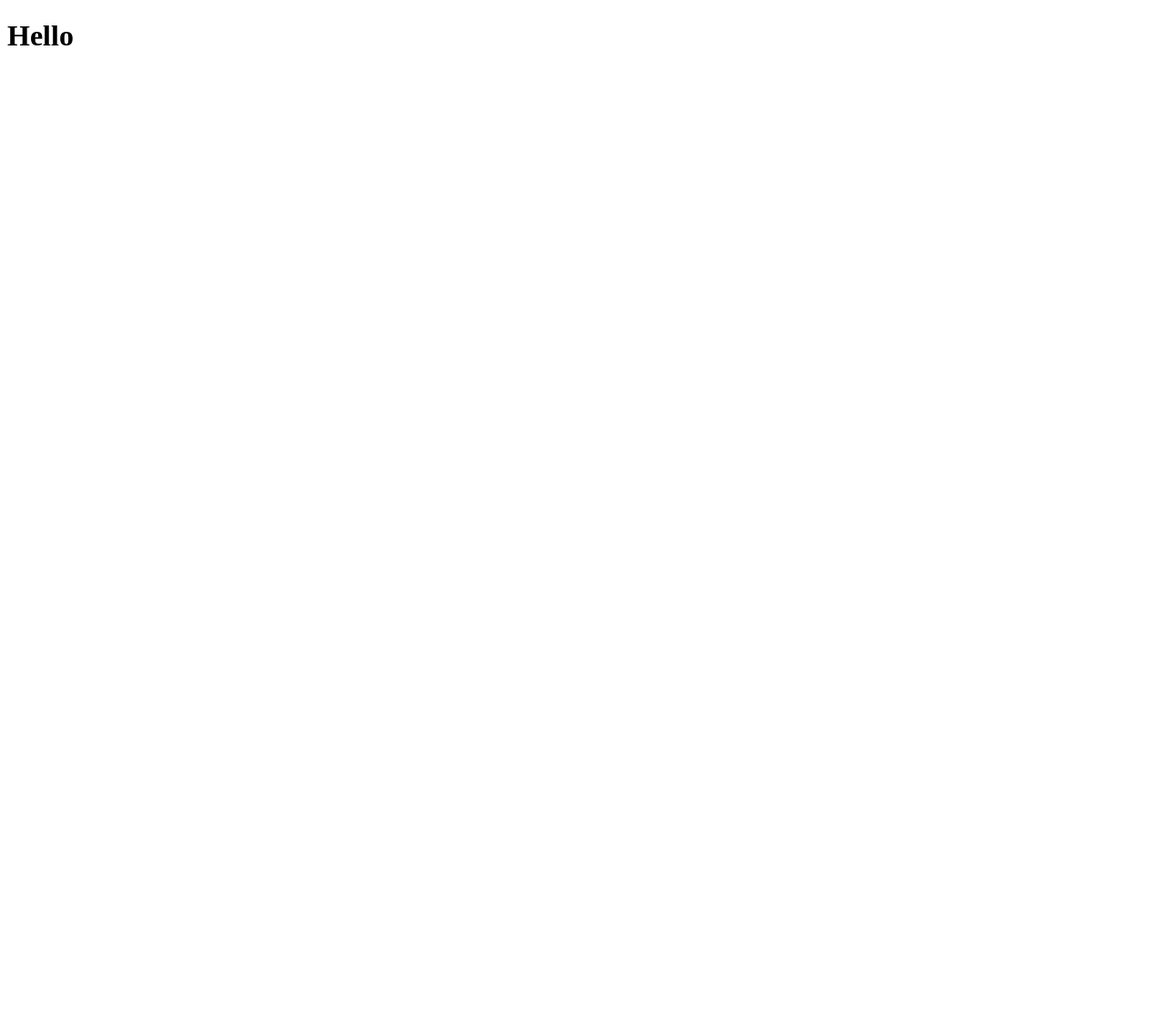
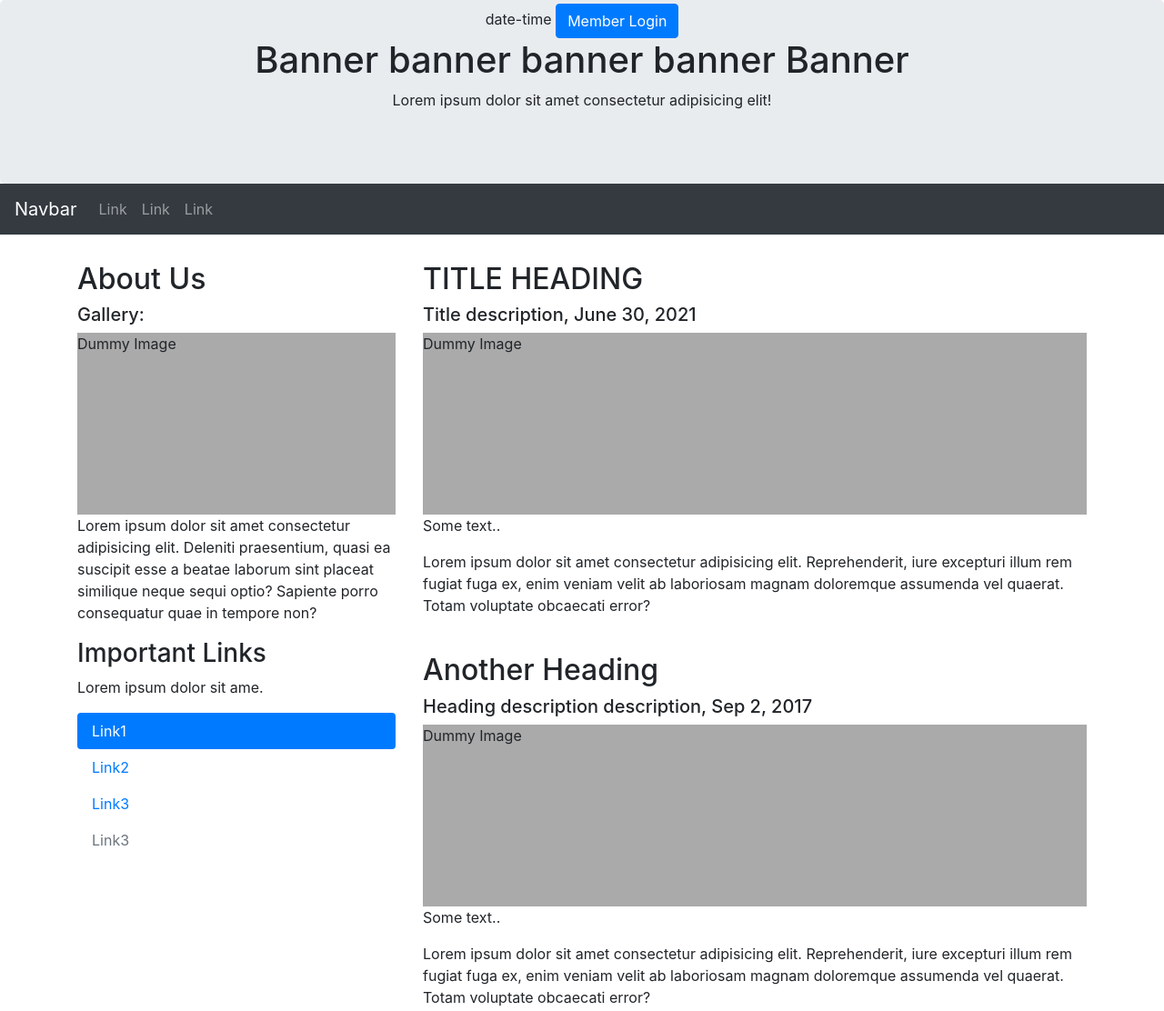
Before and after one commit to ShreyanshPrasad/Ravi, a plain HTML site: page index.html in a window 1280 px wide. Shown: the top 1112 px of the page at 91% size. Before the commit the page ends 800 px from the top, so only its background shows below. Drawn offline with nearby package versions, Linux system fonts and the light colour scheme.

Commit message:
30/06/2021

```diff
--- a/index.html
+++ b/index.html
@@ -1,12 +1,97 @@
 <!DOCTYPE html>
 <html lang="en">
 <head>
-    <meta charset="UTF-8">
-    <meta http-equiv="X-UA-Compatible" content="IE=edge">
-    <meta name="viewport" content="width=device-width, initial-scale=1.0">
-    <title>Document</title>
+  <title>RTI Info.</title>
+  <meta charset="utf-8">
+  <meta name="viewport" content="width=device-width, initial-scale=1">
+  <meta name="description" content="Dummy description">
+  <link rel="stylesheet" href="https://maxcdn.bootstrapcdn.com/bootstrap/4.5.2/css/bootstrap.min.css">
+
+  <style>
+  .fakeimg {
+    height: 200px;
+    background: #aaa;
+  }
+  </style>
 </head>
 <body>
-    <H1>Hello</H1>
+
+<div class="jumbotron text-center pt-1" style="margin-bottom:0">
+    <div class="top-section">
+        <span id="currentDateTime" class="d-inline-block">date-time</span>
+        <button class="btn btn-primary">Member Login</button>
+    </div>
+  <h1>Banner banner banner banner Banner</h1>
+  <p>Lorem ipsum dolor sit amet consectetur adipisicing elit!</p>
+</div>
+
+<nav class="navbar navbar-expand-sm bg-dark navbar-dark sticky-top">
+  <a class="navbar-brand" href="#">Navbar</a>
+  <button class="navbar-toggler" type="button" data-toggle="collapse" data-target="#collapsibleNavbar">
+    <span class="navbar-toggler-icon"></span>
+  </button>
+  <div class="collapse navbar-collapse" id="collapsibleNavbar">
+    <ul class="navbar-nav">
+      <li class="nav-item">
+        <a class="nav-link" href="#">Link</a>
+      </li>
+      <li class="nav-item">
+        <a class="nav-link" href="#">Link</a>
+      </li>
+      <li class="nav-item">
+        <a class="nav-link" href="#">Link</a>
+      </li>
+    </ul>
+  </div>
+</nav>
+
+<div class="container" style="margin-top:30px">
+  <div class="row">
+    <div class="col-sm-4">
+      <h2>About Us</h2>
+      <h5>Gallery:</h5>
+      <div class="fakeimg">Dummy Image</div>
+      <p>Lorem ipsum dolor sit amet consectetur adipisicing elit. Deleniti praesentium, quasi ea suscipit esse a beatae laborum sint placeat similique neque sequi optio? Sapiente porro consequatur quae in tempore non?</p>
+      <h3>Important Links</h3>
+      <p>Lorem ipsum dolor sit ame.</p>
+      <ul class="nav nav-pills flex-column">
+        <li class="nav-item">
+          <a class="nav-link active" href="#">Link1</a>
+        </li>
+        <li class="nav-item">
+          <a class="nav-link" href="#">Link2</a>
+        </li>
+        <li class="nav-item">
+          <a class="nav-link" href="#">Link3</a>
+        </li>
+        <li class="nav-item">
+          <a class="nav-link disabled" href="#">Link3</a>
+        </li>
+      </ul>
+      <hr class="d-sm-none">
+    </div>
+    <div class="col-sm-8">
+      <h2>TITLE HEADING</h2>
+      <h5>Title description, June 30, 2021</h5>
+      <div class="fakeimg">Dummy Image</div>
+      <p>Some text..</p>
+      <p>Lorem ipsum dolor sit amet consectetur adipisicing elit. Reprehenderit, iure excepturi illum rem fugiat fuga ex, enim veniam velit ab laboriosam magnam doloremque assumenda vel quaerat. Totam voluptate obcaecati error?</p>
+      <br>
+      <h2>Another Heading</h2>
+      <h5>Heading description description, Sep 2, 2017</h5>
+      <div class="fakeimg">Dummy Image</div>
+      <p>Some text..</p>
+      <p>Lorem ipsum dolor sit amet consectetur adipisicing elit. Reprehenderit, iure excepturi illum rem fugiat fuga ex, enim veniam velit ab laboriosam magnam doloremque assumenda vel quaerat. Totam voluptate obcaecati error?</p>
+    </div>
+  </div>
+</div>
+
+<div class="jumbotron text-center" style="margin-bottom:0">
+  <p>Footer</p>
+</div>
+
+<script src="https://ajax.googleapis.com/ajax/libs/jquery/3.5.1/jquery.min.js"></script>
+<script src="https://cdnjs.cloudflare.com/ajax/libs/popper.js/1.16.0/umd/popper.min.js"></script>
+<script src="https://maxcdn.bootstrapcdn.com/bootstrap/4.5.2/js/bootstrap.min.js"></script>
 </body>
 </html>
```
Also changed, not shown: 1 other file.
